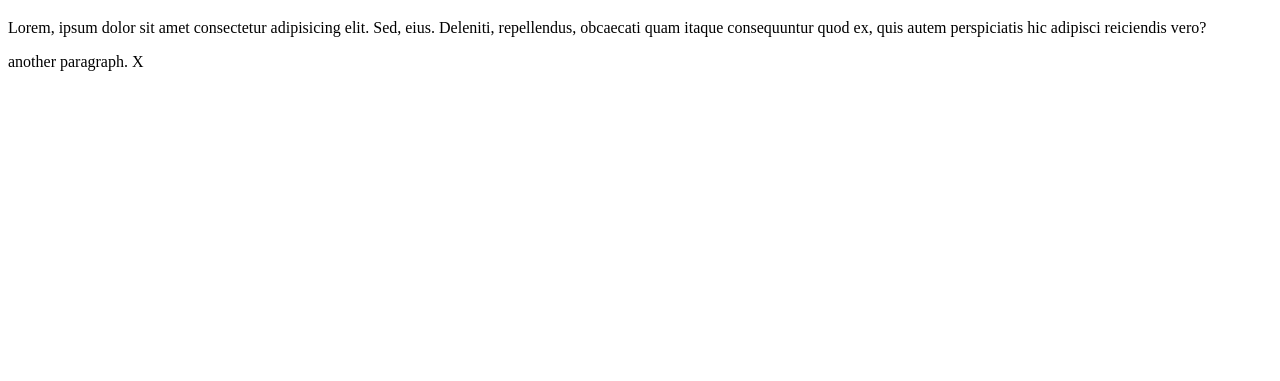
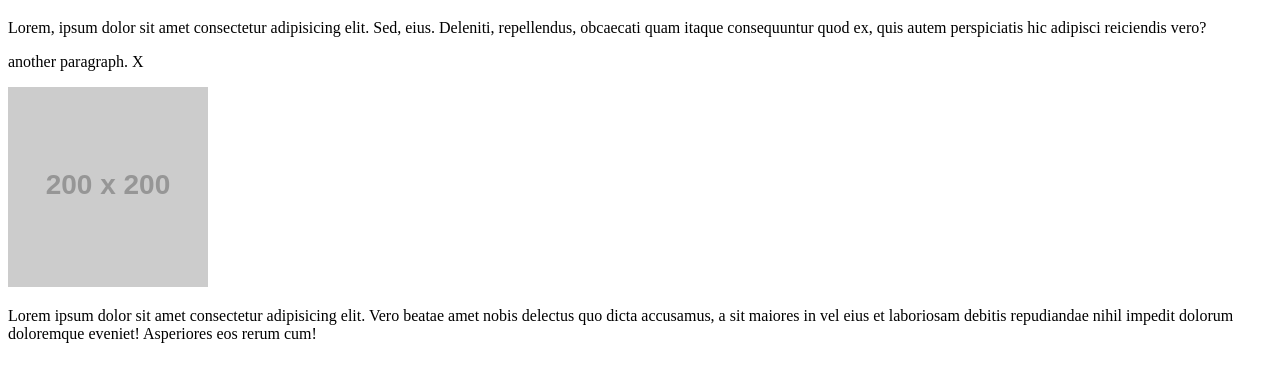
Before and after one commit to diego2704/studywebsites, a plain HTML site: page index.html in a window 1280 px wide. Shown: the part 61-442 px from the top of the page. Drawn offline with Linux system fonts and the light colour scheme; placeholder pictures from the web are drawn by us.

Commit message:
place hold

```diff
--- a/index.html
+++ b/index.html
@@ -13,5 +13,8 @@
 
     <p>another paragraph. X</p>
 
+    <img src="https://placehold.co/200" alt="place holder image" width="200" height="200">
+    <p>Lorem ipsum dolor sit amet consectetur adipisicing elit. Vero beatae amet nobis delectus quo dicta accusamus, a sit maiores in vel eius et laboriosam debitis repudiandae nihil impedit dolorum doloremque eveniet! Asperiores eos rerum cum!</p>
+
 </body>
 </html>
```
